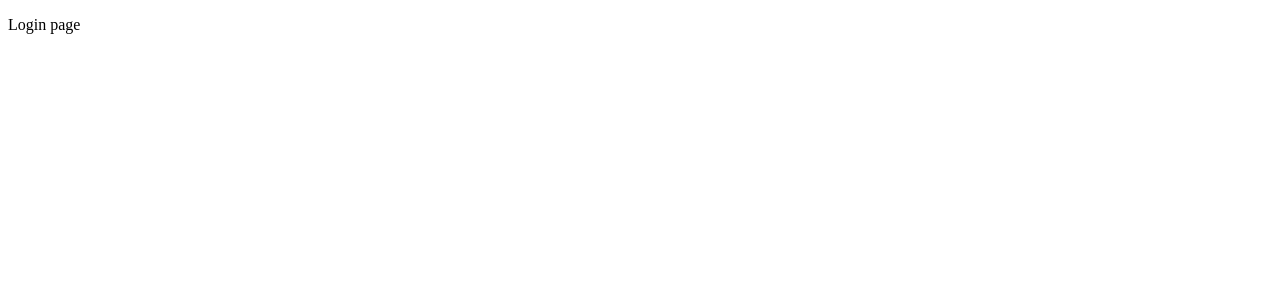
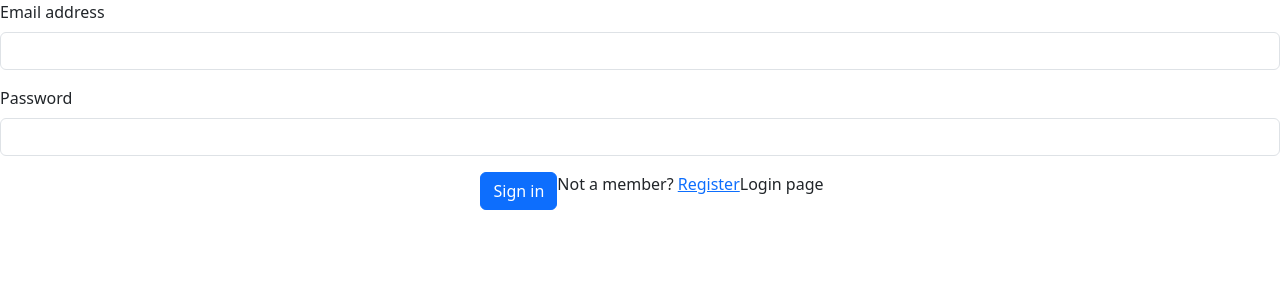
Before and after one commit to ArngrimurArnason/LuxTerra, a Django app: page /user/login/ in a window 1280 px wide. Before the commit the part shown is almost empty. Shown: the top 300 px of the page. Run offline with Django 5.2, Linux system fonts and the light colour scheme.

Commit message:
start on log in page

```diff
--- a/Templates/login.html
+++ b/Templates/login.html
@@ -1,10 +1,38 @@
+{% load static %}
 <!DOCTYPE html>
 <html lang="en">
 <head>
     <meta charset="UTF-8">
-    <title>Title</title>
+    <title>Log in</title>
+    <link rel="stylesheet" href="https://cdn.jsdelivr.net/npm/bootstrap@5.3.6/dist/css/bootstrap.min.css"/>
+    <link href="{% static 'css/log_in.css'%}" rel="stylesheet">
 </head>
 <body>
+<form>
+        <div class="mb-3">
+          <label for="email" class="form-label">Email address</label>
+          <input type="email" class="form-control" id="email">
+        </div>
+        <div class="mb-3">
+          <label for="password" class="form-label">Password</label>
+          <input type="password" class="form-control" id="password">
+        </div>
+  <!-- 2 column grid layout for inline styling -->
+  <div class="row mb-4">
+    <div class="col d-flex justify-content-center">
+      <!-- Checkbox -->
+      <div class="form-check">
+    </div>
+
+
+  <!-- Submit button -->
+  <button  type="button" data-mdb-button-init data-mdb-ripple-init class="btn btn-primary btn-block mb-4">Sign in</button>
+
+  <!-- Register buttons -->
+  <div class="text-center">
+    <p>Not a member? <a href="#!">Register</a></p>
+  </div>
+</form>
     <p>Login page</p>
 </body>
 </html>
--- /dev/null
+++ b/static/css/log_in.css
@@ -0,0 +1,4 @@
+.form-outline.mb-4 {
+    font-family: "Times New Roman", times !important;
+
+}
```
